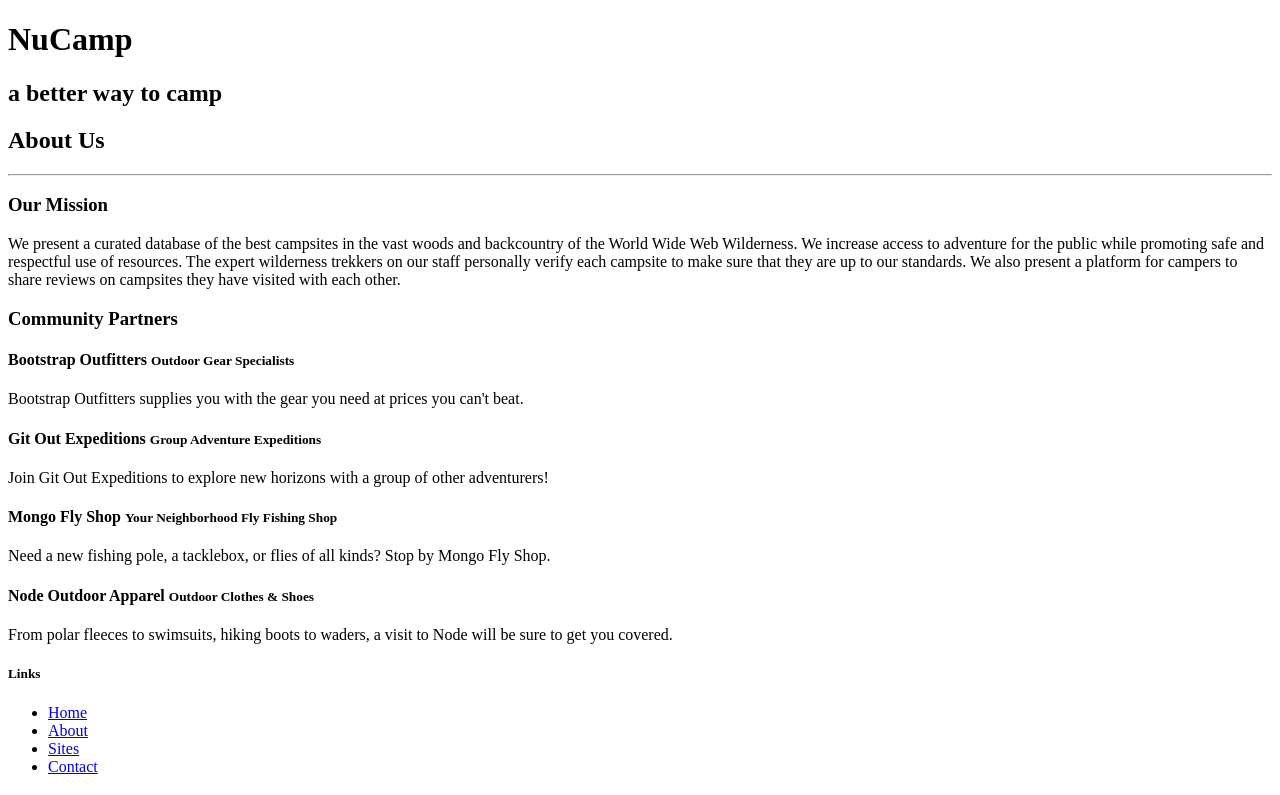
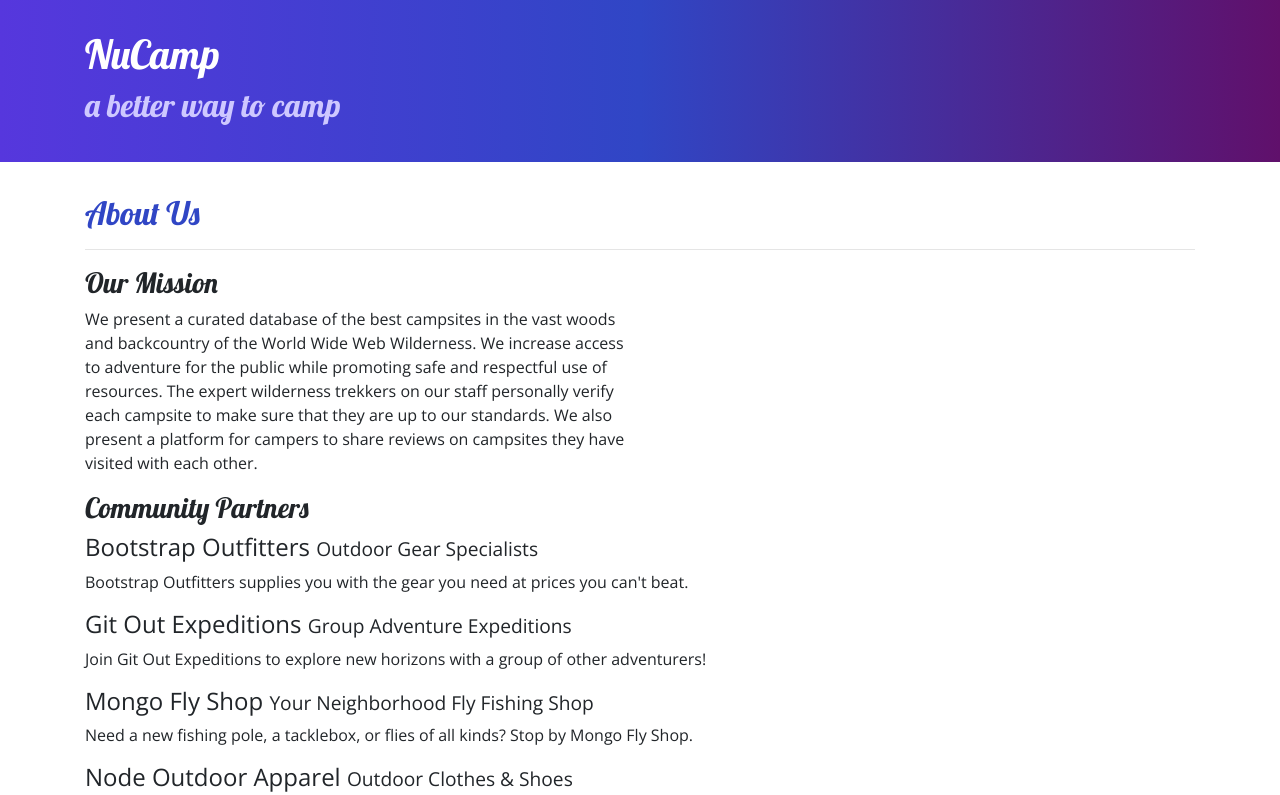
Before and after one commit to mrchappell/2-Bootstrap-nucampsite, a website: page aboutus.html in a window 1280 px wide. Shown: the top 795 px of the page. Drawn offline with nearby package versions, Linux system fonts and the light colour scheme.

```diff
--- a/aboutus.html
+++ b/aboutus.html
@@ -6,6 +6,9 @@
     <meta charset="utf-8" />
     <meta name="viewport" content="width=device-width, initial-scale=1" />
 
+    <link rel="stylesheet" href="node_modules/bootstrap/dist/css/bootstrap.min.css" />
+    <link rel="stylesheet" href="https://fonts.googleapis.com/css?family=Lobster|Open+Sans" />
+    <link rel="stylesheet" href="css/styles.css" />
 
     <title>NuCamp: A Better Way To Camp</title>
 </head>
@@ -23,32 +26,40 @@
         </div>
     </header>
 
-    <div>
-        <div>
-            <div>
+    <div class="container">
+        <div class="row">
+            <div class="col">
                 <h2>About Us</h2>
                 <hr />
             </div>
         </div>
 
-        <div>
-            <div>
+        <div class="row">
+            <div class="col-sm-6">
                 <h3>Our Mission</h3>
-                <p>We present a curated database of the best campsites in the vast woods and backcountry of the World Wide Web Wilderness. We increase access to adventure for the public while promoting safe and respectful use of resources. The expert wilderness trekkers on our staff personally verify each campsite to make sure that they are up to our standards. We also present a platform for campers to share reviews on campsites they have visited with each other.</p>
+                <p>We present a curated database of the best campsites in the vast woods and backcountry of the World
+                    Wide Web Wilderness. We increase access to adventure for the public while promoting safe and
+                    respectful use of resources. The expert wilderness trekkers on our staff personally verify each
+                    campsite to make sure that they are up to our standards. We also present a platform for campers to
+                    share reviews on campsites they have visited with each other.</p>
             </div>
         </div>
 
-        <div>
-            <div>
+        <div class="row">
+            <div class="col">
                 <h3>Community Partners</h3>
                 <h4>Bootstrap Outfitters <small>Outdoor Gear Specialists</small></h4>
-                <p>Bootstrap Outfitters supplies you with the gear you need at prices you can't beat.</p>
+                <p class="d-none d-sm-block">Bootstrap Outfitters supplies you with the gear you need at prices you
+                    can't beat.</p>
                 <h4>Git Out Expeditions <small>Group Adventure Expeditions</small></h4>
-                <p>Join Git Out Expeditions to explore new horizons with a group of other adventurers!</p>
+                <p class="d-none d-sm-block">Join Git Out Expeditions to explore new horizons with a group of other
+                    adventurers!</p>
                 <h4>Mongo Fly Shop <small>Your Neighborhood Fly Fishing Shop</small></h4>
-                <p>Need a new fishing pole, a tacklebox, or flies of all kinds? Stop by Mongo Fly Shop.</p>
+                <p class="d-none d-sm-block">Need a new fishing pole, a tacklebox, or flies of all kinds? Stop by Mongo
+                    Fly Shop.</p>
                 <h4>Node Outdoor Apparel <small>Outdoor Clothes & Shoes</small></h4>
-                <p>From polar fleeces to swimsuits, hiking boots to waders, a visit to Node will be sure to get you covered.</p>
+                <p class="d-none d-sm-block">From polar fleeces to swimsuits, hiking boots to waders, a visit to Node
+                    will be sure to get you covered.</p>
             </div>
         </div>
     </div>
@@ -76,9 +87,13 @@
                     Tel: 1-206-555-1234<br />
                     Email: campsites@nucamp.co
                 </div>
-           </div>
+            </div>
         </div>
     </footer>
+
+    <script src="node_modules/jquery/dist/jquery.slim.min.js"></script>
+    <script src="node_modules/popper.js/dist/umd/popper.min.js"></script>
+    <script src="node_modules/bootstrap/dist/js/bootstrap.min.js"></script>
 
 </body>
 
```
Also changed, not shown: index.html (+18 -4 lines).
